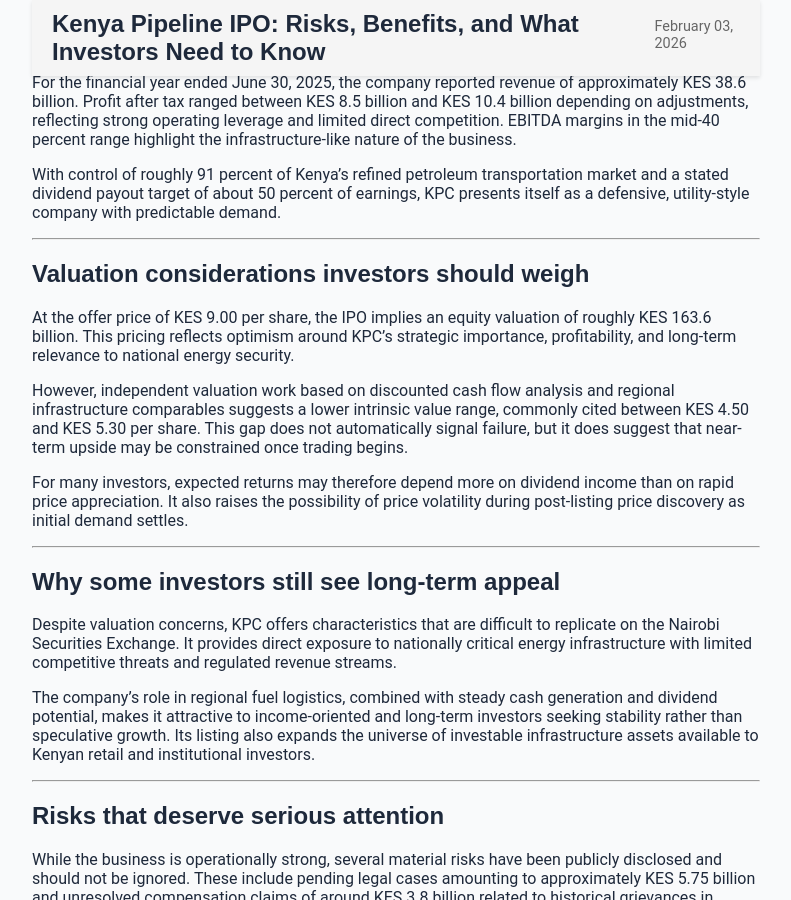
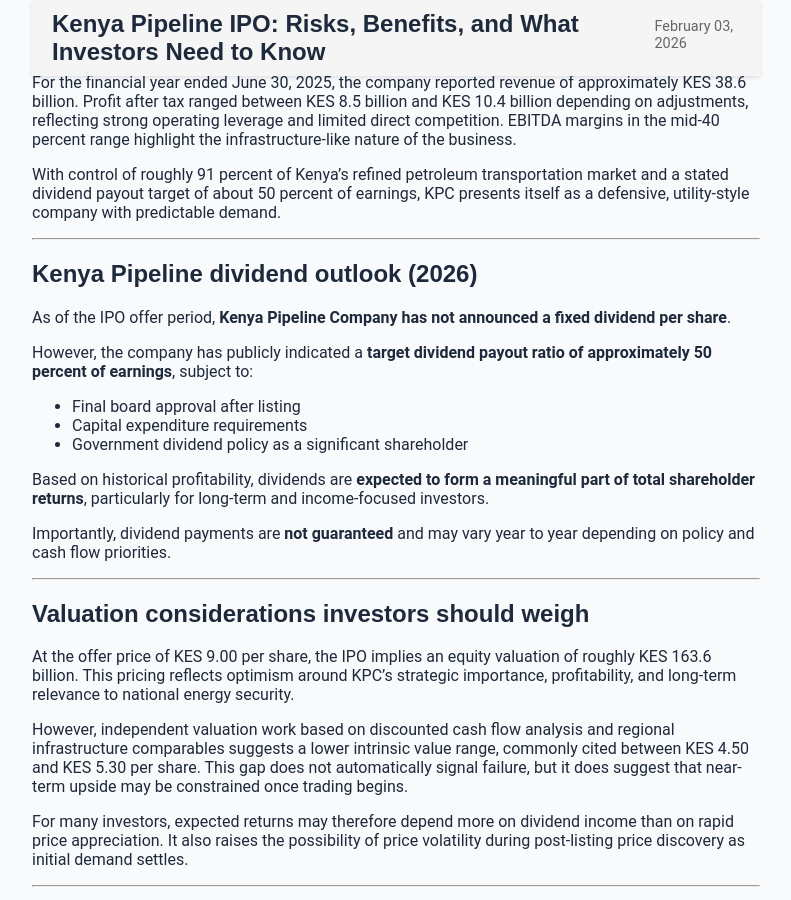
Before and after one commit to Coinimain/kenyanmmf, a Jekyll site: the page built from _posts/2026-02-03-kenya-pipeline-ipo-risks-benefits.md, in a window 1280 px wide and 900 px high, scrolled down 941 px. Shown: the whole window, without its empty margins (244-1035 px from the left). Built offline with Jekyll 4.4.1, drawn with Linux system fonts in a browser that asks for light colours; comment, search, counter and statistics services are not loaded.

Commit message:
Add dividend outlook clarification to Kenya Pipeline IPO article

```diff
--- a/_posts/2026-02-03-kenya-pipeline-ipo-risks-benefits.md
+++ b/_posts/2026-02-03-kenya-pipeline-ipo-risks-benefits.md
@@ -45,6 +45,22 @@
 For the financial year ended June 30, 2025, the company reported revenue of approximately KES 38.6 billion. Profit after tax ranged between KES 8.5 billion and KES 10.4 billion depending on adjustments, reflecting strong operating leverage and limited direct competition. EBITDA margins in the mid-40 percent range highlight the infrastructure-like nature of the business.
 
 With control of roughly 91 percent of Kenya’s refined petroleum transportation market and a stated dividend payout target of about 50 percent of earnings, KPC presents itself as a defensive, utility-style company with predictable demand.
+
+---
+
+## Kenya Pipeline dividend outlook (2026)
+
+As of the IPO offer period, **Kenya Pipeline Company has not announced a fixed dividend per share**.
+
+However, the company has publicly indicated a **target dividend payout ratio of approximately 50 percent of earnings**, subject to:
+
+- Final board approval after listing
+- Capital expenditure requirements
+- Government dividend policy as a significant shareholder
+
+Based on historical profitability, dividends are **expected to form a meaningful part of total shareholder returns**, particularly for long-term and income-focused investors.
+
+Importantly, dividend payments are **not guaranteed** and may vary year to year depending on policy and cash flow priorities.
 
 ---
 
```
